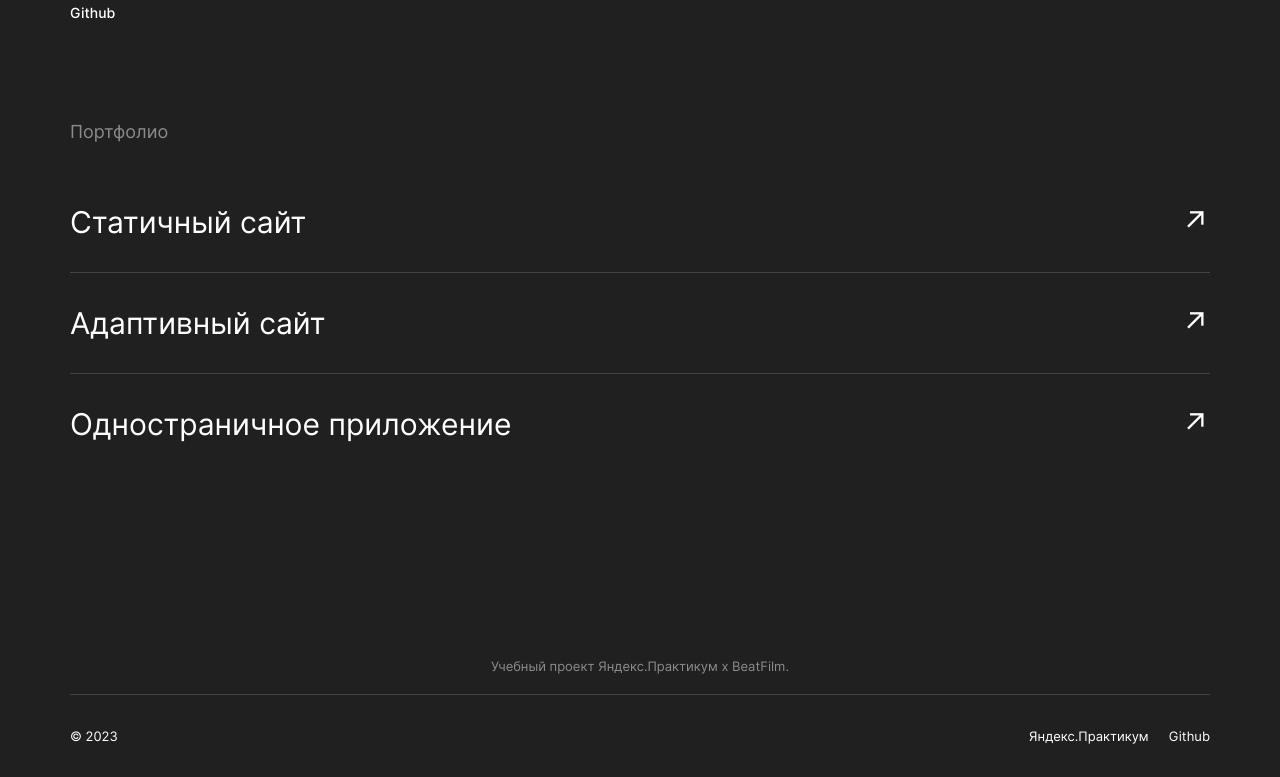
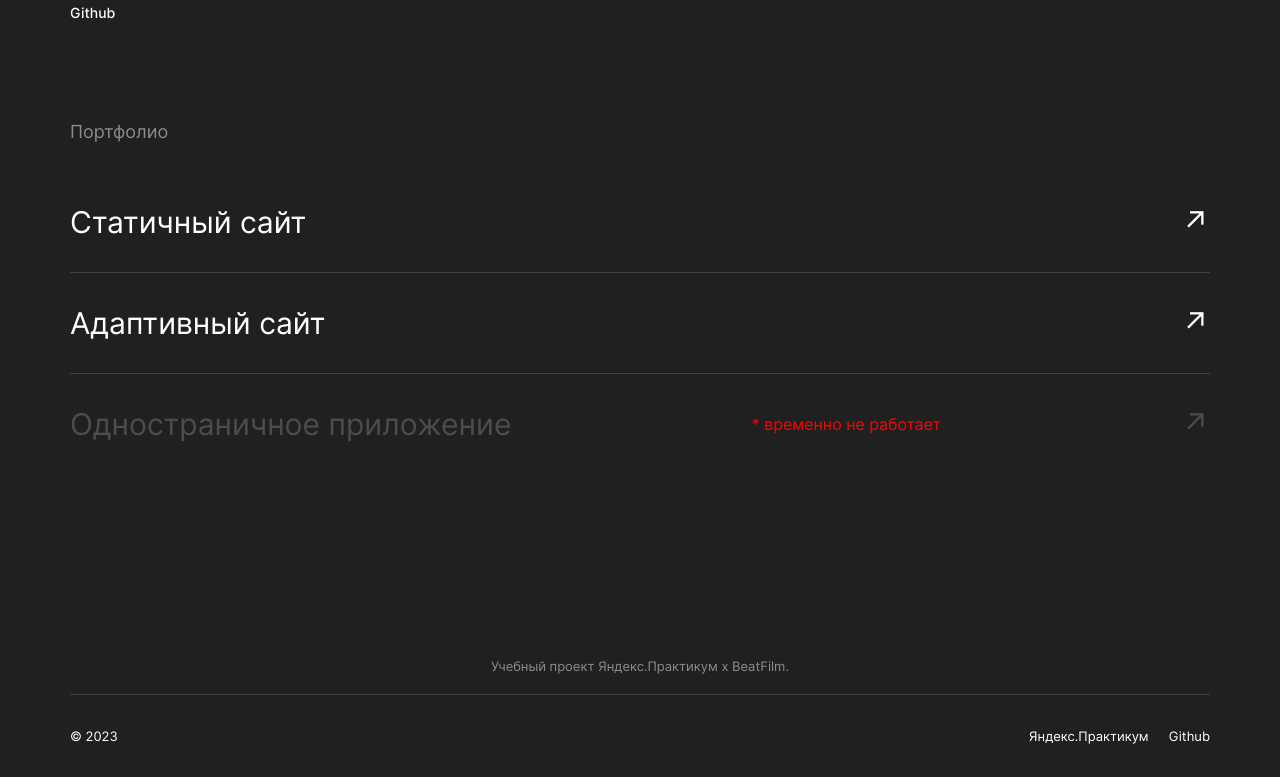
Before and after one commit to EvgeniiGladun/movies-explorer-frontend, a React (Create React App) app: page / in a window 1280 px wide. Shown: the part 2443-3220 px from the top of the page. Built offline with nearby package versions, Linux system fonts and the light colour scheme; no server answers.

Commit message:
fix_item_link

```diff
--- a/src/components/Main/Portfolio/Portfolio.css
+++ b/src/components/Main/Portfolio/Portfolio.css
@@ -42,6 +42,10 @@
   line-height: 50px;
 }
 
+.portfolio-links__text_color {
+  color: rgba(255, 0, 0, 1);
+}
+
 .portfolio-links__link-arrow {
   margin: 0;
   text-align: center;
@@ -52,6 +56,16 @@
 
 .portfolio-links__link:hover {
   color: rgba(255, 255, 255, 0.8);
+}
+
+.portfolio-links__link_disabled {
+  color: rgba(255, 255, 255, 0.2);
+  pointer-events: none;
+  cursor: default;
+}
+
+.portfolio-links__link-arrow_disabled {
+  color: rgba(255, 255, 255, 0.2);
 }
 
 @media (max-width: 768px) {
--- a/src/components/Main/Portfolio/Portfolio.js
+++ b/src/components/Main/Portfolio/Portfolio.js
@@ -17,8 +17,9 @@ function Portfolio() {
                             <h4 className='portfolio-links__link-arrow'>&#8599;</h4>
                         </li>
                         <li className='portfolio-links__item'>
-                            <a href='https://photograms.nomoredomainsclub.ru/' className='portfolio-links__link' target='_blank' rel='noreferrer'>Одностраничное приложение</a>
-                            <h4 className='portfolio-links__link-arrow'>&#8599;</h4>
+                            <a href='https://photograms.nomoredomainsclub.ru/' className='portfolio-links__link portfolio-links__link_disabled' target='_blank' rel='noreferrer'>Одностраничное приложение</a>
+                            <text className='portfolio-links__text portfolio-links__text_color'>* временно не работает</text>
+                            <h4 className='portfolio-links__link-arrow portfolio-links__link-arrow_disabled'>&#8599;</h4>
                         </li>
                     </ul>
                 </div>
```
